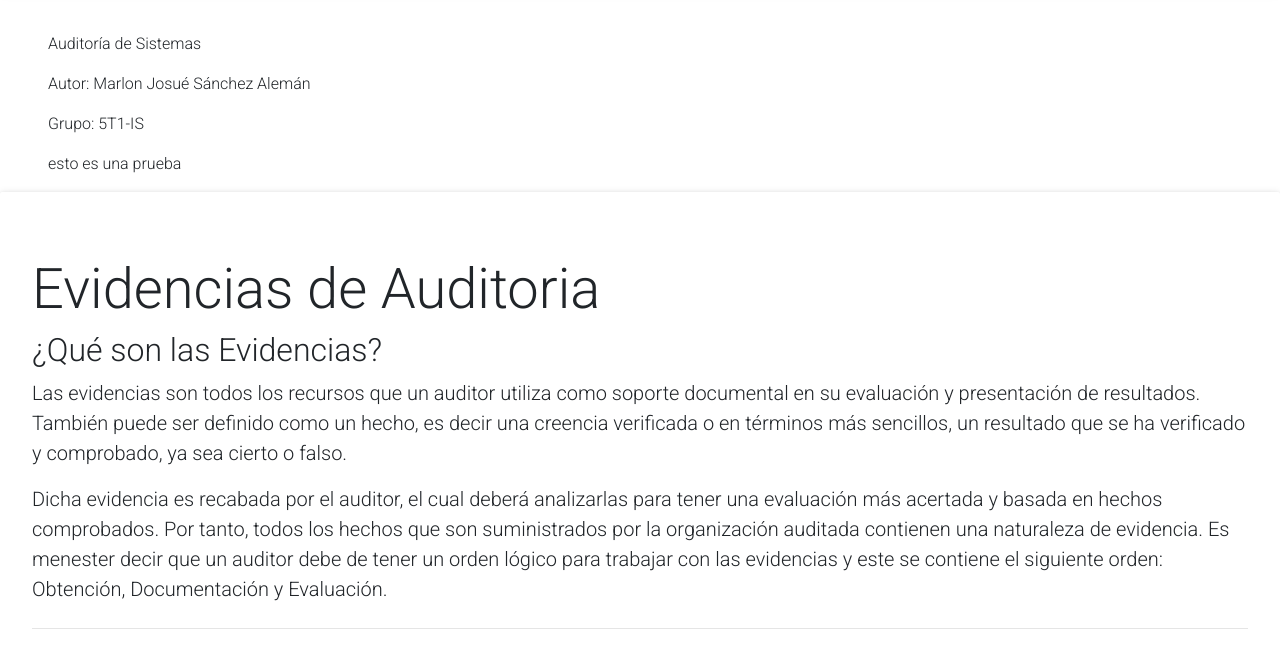
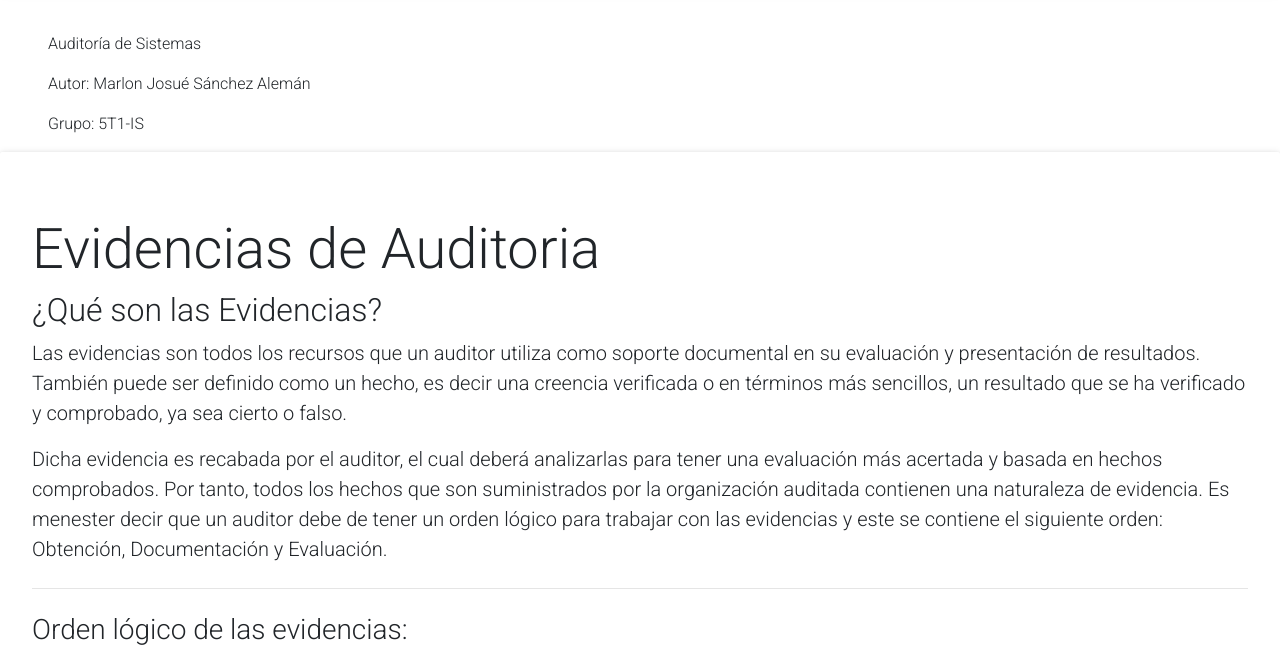
Before and after one commit to MarlonSanchez-Ale/marlon.github.io, a plain HTML site: page index.html in a window 1280 px wide. Shown: the part 98-748 px from the top of the page. Drawn offline with nearby package versions, Linux system fonts and the light colour scheme; grey boxes are pictures that could not be loaded.

Commit message:
ahora si

```diff
--- a/index.html
+++ b/index.html
@@ -43,7 +43,6 @@
     <p>Auditoría de Sistemas</p>
     <p id="pAuto">Autor: Marlon Josué Sánchez Alemán</p>
     <p>Grupo: 5T1-IS</p>
-    <p>esto es una prueba</p>
   </div>
 
   <div id="CB">
--- a/style.css
+++ b/style.css
@@ -5,8 +5,6 @@
 
 #datos{
     margin-top: 130px;
-
-
 }
 
 .navbar{
```
